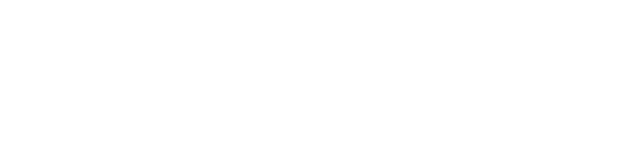
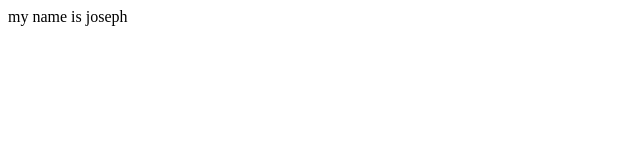
Before and after one commit to joseph704/bigbang, a plain HTML site: page index.html in a window 1280 px wide. Shown: the whole page, without its empty margins (0-640 px from the left). Drawn offline with Linux system fonts and the light colour scheme.

Commit message:
add introduction

```diff
--- a/index.html
+++ b/index.html
@@ -3,5 +3,5 @@
 		<title>index</title>
 	</head>
 	<body>
-	</body>
+my name is joseph	</body>
 </html>
```
